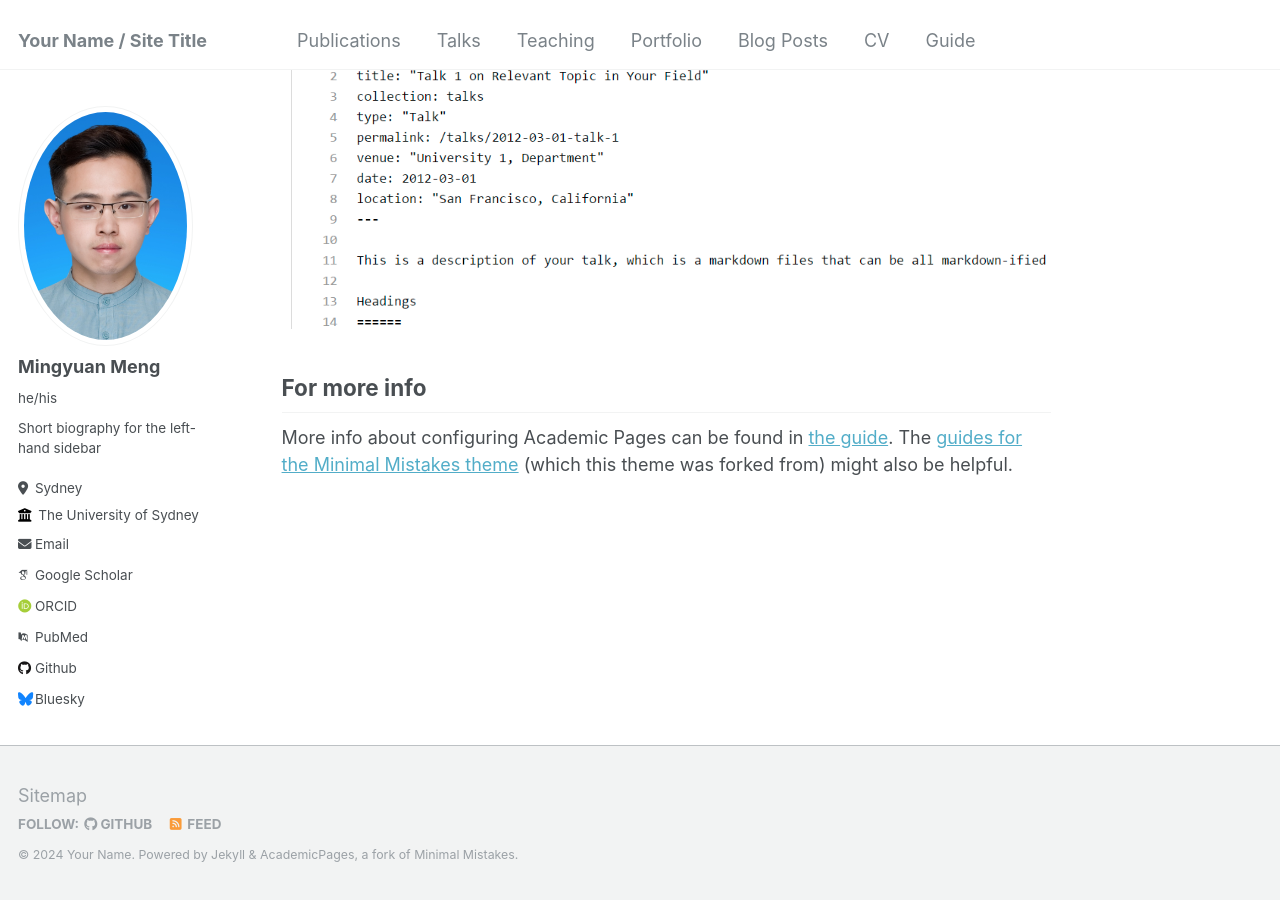
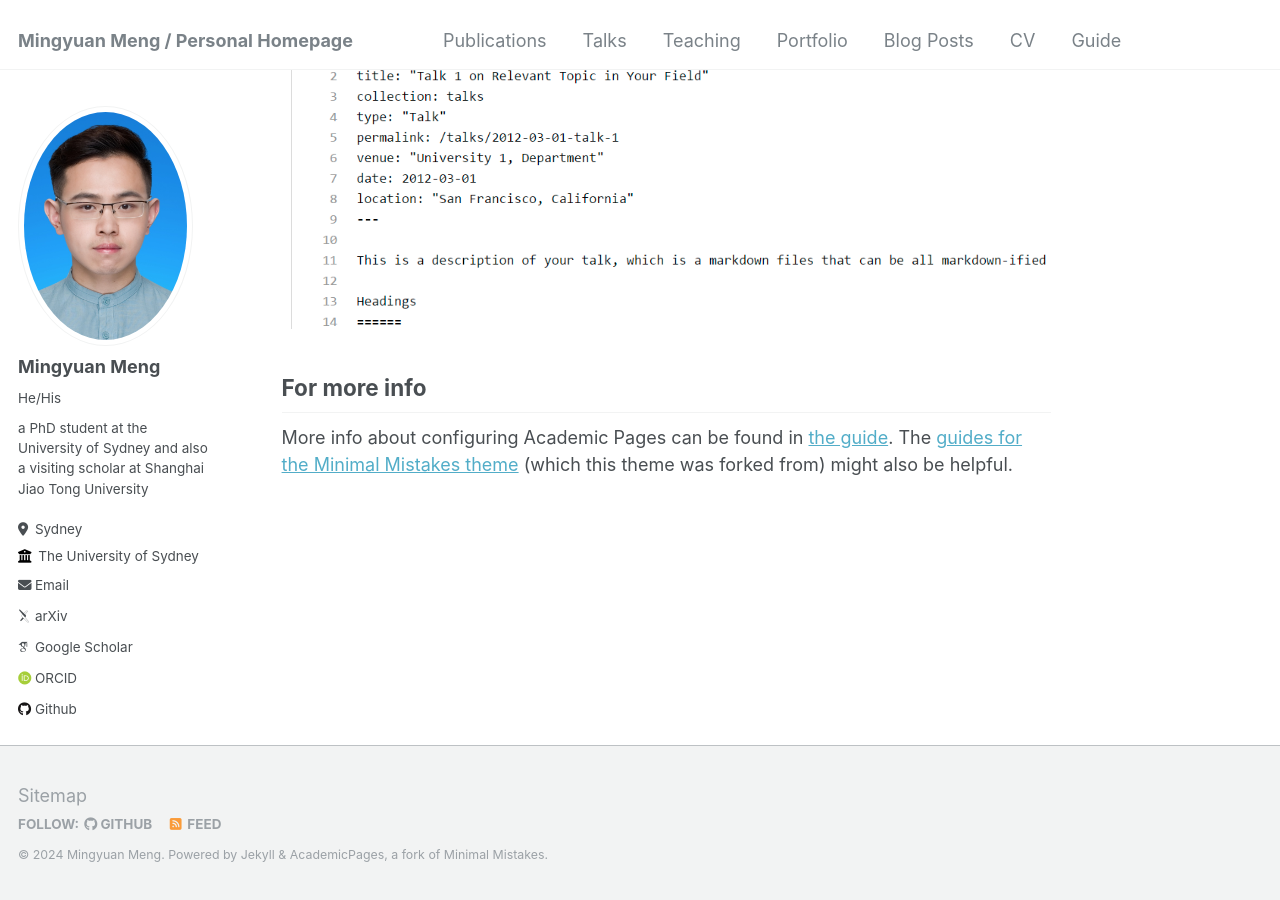
Before and after one commit to MungoMeng/mungomeng.github.io, a Jekyll site: the page built from _pages/about.md, in a window 1280 px wide and 900 px high, scrolled down 2660 px. Built offline with Jekyll 4.4.1, drawn with Linux system fonts in a browser that asks for light colours; some web fonts are replaced.

Commit message:
Update _config.yml

```diff
--- a/_config.yml
+++ b/_config.yml
@@ -8,10 +8,10 @@
 
 # Basic Site Settings
 locale                   : "en-AU"
-title                    : "Your Name / Site Title"
+title                    : "Mingyuan Meng / Personal Homepage"
 title_separator          : "-"
-name                     : &name "Your Name"
-description              : &description "personal description"
+name                     : &name "Mingyuan Meng"
+description              : &description "Personal Homepage"
 url                      : https://mungomeng.github.io
 baseurl                  : "" # the subpath of your site, e.g. "/blog"
 repository               : "MungoMeng/mungomeng.github.io"
@@ -23,32 +23,32 @@ author:
   # Biographic information
   avatar           : "profile.png"
   name             : "Mingyuan Meng"
-  pronouns         : "he/his"
-  bio              : "Short biography for the left-hand sidebar"
+  pronouns         : "He/His"
+  bio              : "a PhD student at the University of Sydney and also a visiting scholar at Shanghai Jiao Tong University"
   location         : "Sydney"
   employer         : "The University of Sydney"
   uri              : # URL
   email            : "mungomeng@qq.com"
 
   # Academic websites
-  arxiv            : # URL - Update with the correct link to your profile
-  googlescholar    : "https://scholar.google.com/citations?user=PS_CX0AAAAAJ"
+  arxiv            : "https://arxiv.org/a/meng_m_1.html"
+  googlescholar    : "https://scholar.google.com/citations?user=jBaR6EAAAAAJ"
   impactstory      : # URL
-  orcid            : "http://orcid.org/yourorcidurl"
+  orcid            : "https://orcid.org/0000-0002-9562-1613"
   semantic         : # URL
-  pubmed           : "https://www.ncbi.nlm.nih.gov/pubmed/?term=john+snow"
+  pubmed           : # URL
   researchgate     : # URL
 
   # Repositories and software development
   bitbucket        : # Username - Update with your username on the site
   codepen          : # Username
   dribbble         : # Username
-  github           : "academicpages"
+  github           : "MungoMeng"
   kaggle           : # Username
   stackoverflow    : # User number or user number and name (i.e., use "1" or "1/jeff-atwood")
 
   # Social media
-  bluesky          : "bsky.app" # Replace this with you Bluesky username
+  bluesky          : # Username
   facebook         : # Username
   flickr           : # Username
   foursquare       : # Username
```
